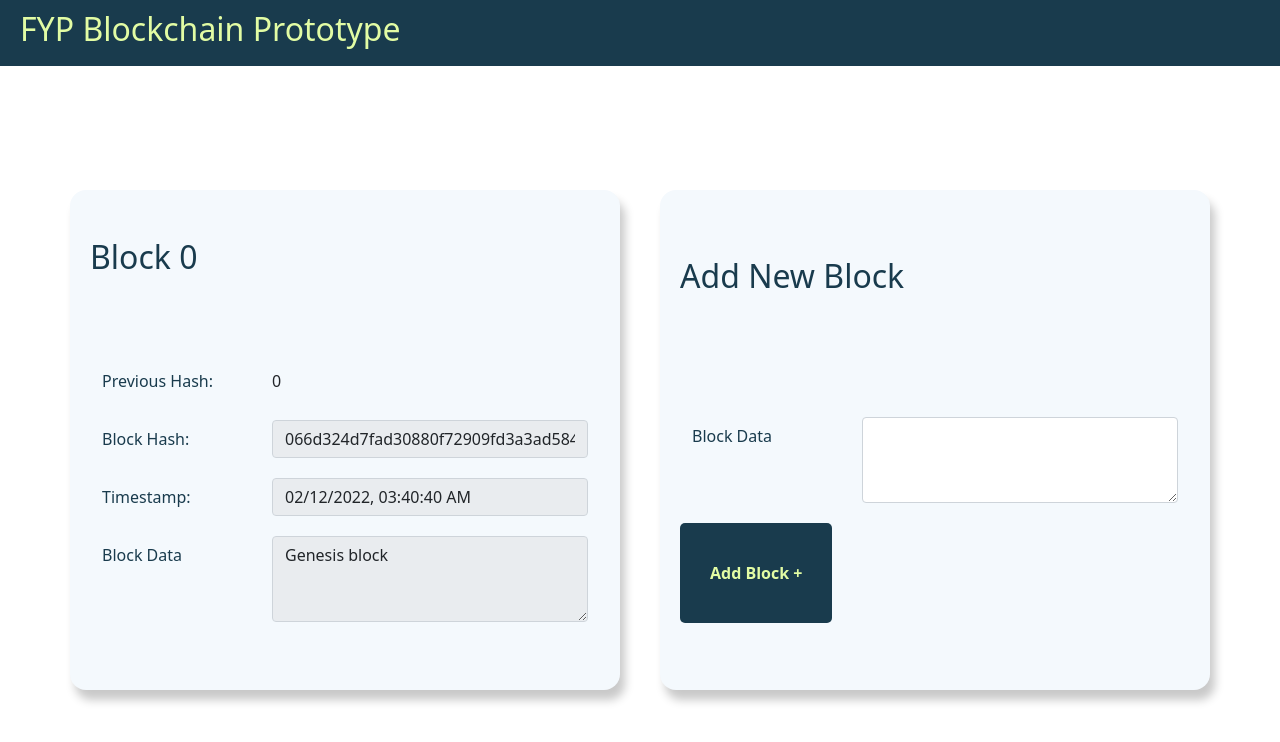
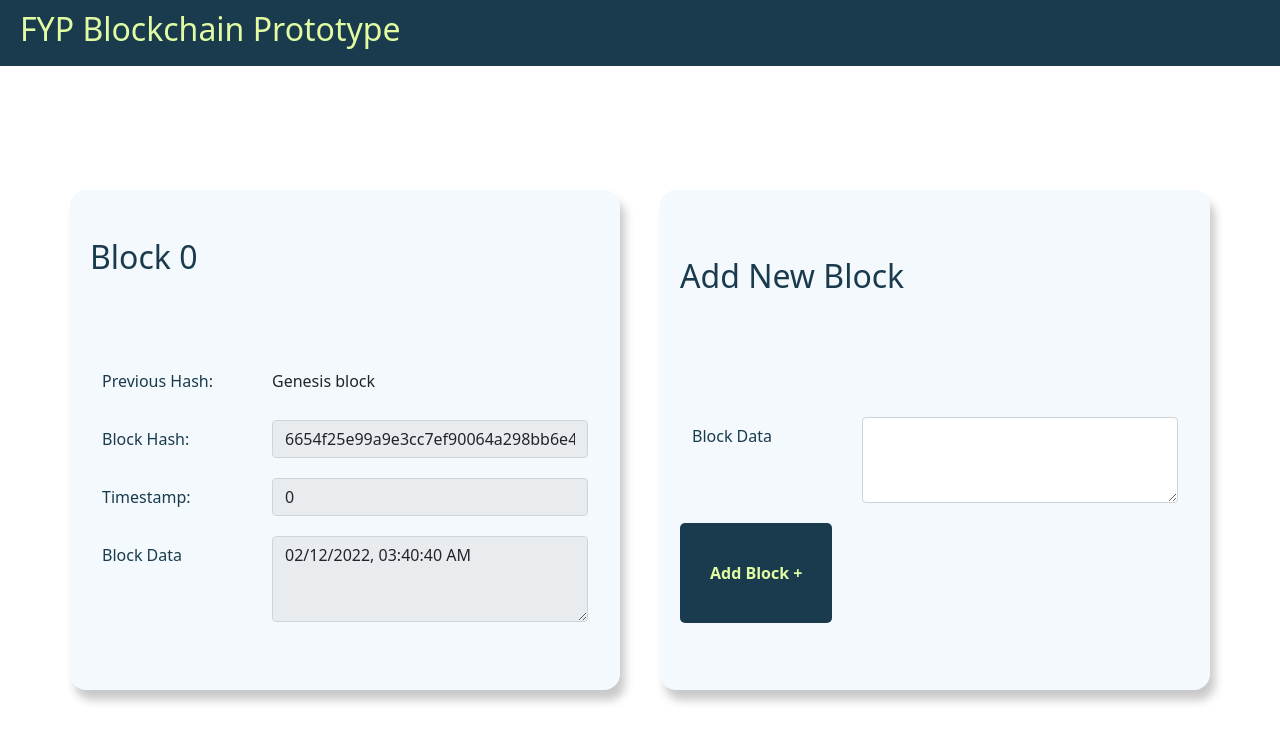
Before and after one commit to andrewsoon/FYP-blockchain-demo, a React (Create React App) app: page / in a window 1280 px wide. Both pictures are taken after a click on the button "Create New Chain". Shown: the top 742 px of the page. Built offline with nearby package versions, Linux system fonts and the light colour scheme.

Commit message:
Add block

```diff
--- a/src/Main/components/AddBlock.js
+++ b/src/Main/components/AddBlock.js
@@ -1,16 +1,30 @@
 import { useState } from "react";
 import "./components.css";
 
-const AddBlock = () => {
+function AddBlock({ chain, block, updateRenderChain }) {
   const [blockData, setBlockData] = useState();
+
   const handleAddBlock = (event) => {
     event.preventDefault();
-    console.log("haha", { blockData });
     alert(`Block Data ${blockData}`);
+    chain.addBlock(
+      new block(
+        new Intl.DateTimeFormat("en-US", {
+          year: "numeric",
+          month: "2-digit",
+          day: "2-digit",
+          hour: "2-digit",
+          minute: "2-digit",
+          second: "2-digit",
+        }).format(Date.now()),
+        blockData
+      )
+    );
+    console.log(chain);
+    updateRenderChain(chain);
   };
   const onChangeHandler = (event) => {
     setBlockData(event.target.value);
-    console.log(blockData);
   };
 
   return (
@@ -38,6 +52,6 @@ const AddBlock = () => {
       </form>
     </div>
   );
-};
+}
 
 export default AddBlock;
--- /dev/null
+++ b/src/Main/components/RenderBlocks.js
@@ -0,0 +1,70 @@
+function RenderBlocks({ chainLength, chainData }) {
+  for (let i = 0; i < chainLength; i++) {
+    return (
+      <div className="Block">
+        <h2 className="GenesisBlockHeader">Block {i}</h2>
+        <form>
+          <div className="form-group row">
+            <label htmlFor="previousHash" className="col-sm-4 col-form-label">
+              Previous Hash:
+            </label>
+            <div className="col-sm-8">
+              <input
+                type="text"
+                readOnly
+                className="form-control-plaintext"
+                id="previousHash"
+                value={chainData[i].previousHash}
+              />
+            </div>
+          </div>
+          <div className="form-group row">
+            <label htmlFor="blockHash" className="col-sm-4 col-form-label">
+              Block Hash:
+            </label>
+            <div className="col-sm-8">
+              <input
+                type="text"
+                readOnly
+                className="form-control"
+                id="blockHash"
+                value={chainData[i].hash}
+              />
+            </div>
+          </div>
+          <div className="form-group row">
+            <label htmlFor="blockTimestamp" className="col-sm-4 col-form-label">
+              Timestamp:
+            </label>
+            <div className="col-sm-8">
+              <input
+                type="text"
+                readOnly
+                className="form-control"
+                id="blockTimestamp"
+                value={chainData[i].timestamp}
+              />
+            </div>
+          </div>
+          <div className="form-group row">
+            <label htmlFor="blockData" className="col-sm-4 col-form-label">
+              Block Data
+            </label>
+            <div className="col-sm-8">
+              <textarea
+                rows="3"
+                type="text"
+                readOnly
+                className="form-control"
+                id="blockData"
+                value={chainData[i].data}
+              />
+            </div>
+          </div>
+        </form>
+      </div>
+    );
+  }
+}
+
+export default RenderBlocks;
--- a/src/Main/components/StartChain.js
+++ b/src/Main/components/StartChain.js
@@ -1,88 +1,17 @@
 import AddBlock from "./AddBlock";
 import "./components.css";
+import RenderBlocks from "./RenderBlocks";
 
-const StartChain = (chain) => {
-  console.log(chain.chain.chain.length);
-  const chainLength = chain.chain.chain.length;
-  const chainData = chain.chain.chain;
+function StartChain({ chain, block, updateChain }) {
+  const chainLength = chain.chain.length;
+  const chainData = chain.chain;
 
-  function RenderBlocks() {
-    for (let i = 0; i < chainLength; i++) {
-      return (
-        <div className="Block">
-          <h2 className="GenesisBlockHeader">Block {i}</h2>
-          <form>
-            <div className="form-group row">
-              <label htmlFor="previousHash" className="col-sm-4 col-form-label">
-                Previous Hash:
-              </label>
-              <div className="col-sm-8">
-                <input
-                  type="text"
-                  readOnly
-                  className="form-control-plaintext"
-                  id="previousHash"
-                  value={chainData[i].previousHash}
-                />
-              </div>
-            </div>
-            <div className="form-group row">
-              <label htmlFor="blockHash" className="col-sm-4 col-form-label">
-                Block Hash:
-              </label>
-              <div className="col-sm-8">
-                <input
-                  type="text"
-                  readOnly
-                  className="form-control"
-                  id="blockHash"
-                  value={chainData[i].hash}
-                />
-              </div>
-            </div>
-            <div className="form-group row">
-              <label
-                htmlFor="blockTimestamp"
-                className="col-sm-4 col-form-label"
-              >
-                Timestamp:
-              </label>
-              <div className="col-sm-8">
-                <input
-                  type="text"
-                  readOnly
-                  className="form-control"
-                  id="blockTimestamp"
-                  value={chainData[i].timestamp}
-                />
-              </div>
-            </div>
-            <div className="form-group row">
-              <label htmlFor="blockData" className="col-sm-4 col-form-label">
-                Block Data
-              </label>
-              <div className="col-sm-8">
-                <textarea
-                  rows="3"
-                  type="text"
-                  readOnly
-                  className="form-control"
-                  id="blockData"
-                  value={chainData[i].data}
-                />
-              </div>
-            </div>
-          </form>
-        </div>
-      );
-    }
-  }
   return (
     <div className="Chain-container">
-      <RenderBlocks />
-      <AddBlock chain={chain} />
+      <RenderBlocks chainLength={chainLength} chainData={chainData} />
+      <AddBlock chain={chain} block={block} updateRenderChain={updateChain} />
     </div>
   );
-};
+}
 
 export default StartChain;
--- a/src/Main/main.js
+++ b/src/Main/main.js
@@ -8,6 +8,7 @@ const CryptoJs = require("crypto-js/");
 const Landing = () => {
   const [chainState, setChainState] = useState(false); //* For Blockchain Verifier
   const [chain, setChain] = useState();
+  console.log(chain);
 
   function createNewChain() {
     const myCoin = new Blockchain();
@@ -35,7 +36,7 @@ const Landing = () => {
         </div>
       );
     } else {
-      return <StartChain chain={chain} />;
+      return <StartChain chain={chain} block={Block} updateChain={setChain} />;
     }
   }
 
@@ -100,8 +101,7 @@ class Blockchain {
 }
 
 class Block {
-  constructor(index, timestamp, data, previousHash = "") {
-    this.index = index;
+  constructor(timestamp, data, previousHash = "") {
     this.timestamp = timestamp;
     this.data = data;
     this.previousHash = previousHash;
@@ -110,10 +110,7 @@ class Block {
 
   calculateHash() {
     return CryptoJs.SHA256(
-      this.index +
-        this.previousHash +
-        this.timestamp +
-        JSON.stringify(this.data).toString()
+      this.previousHash + this.timestamp + JSON.stringify(this.data).toString()
     ).toString(CryptoJs.enc.Hex);
   }
 }
```
Also changed, not shown: src/blockchainFunctions.js (renamed from src/keep.js, +31 -22 lines).
